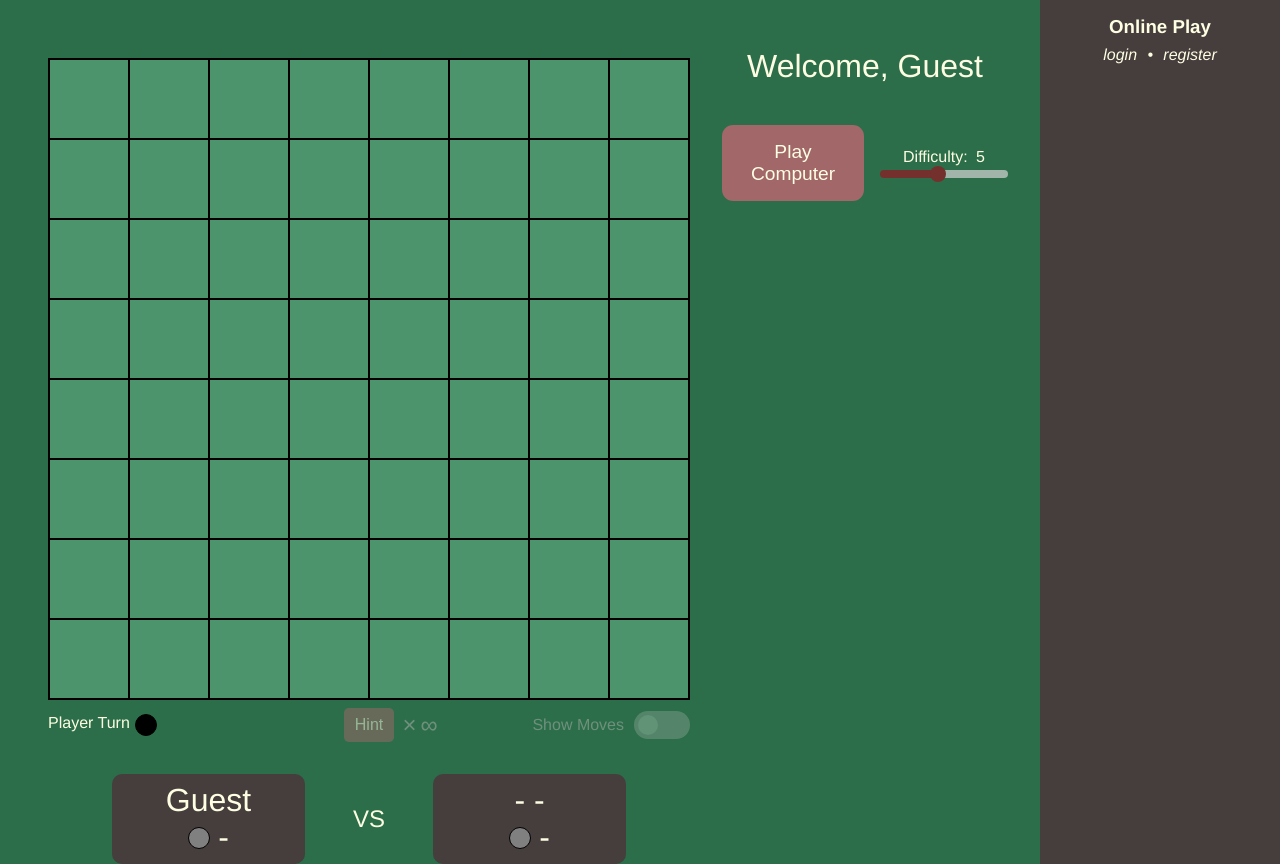
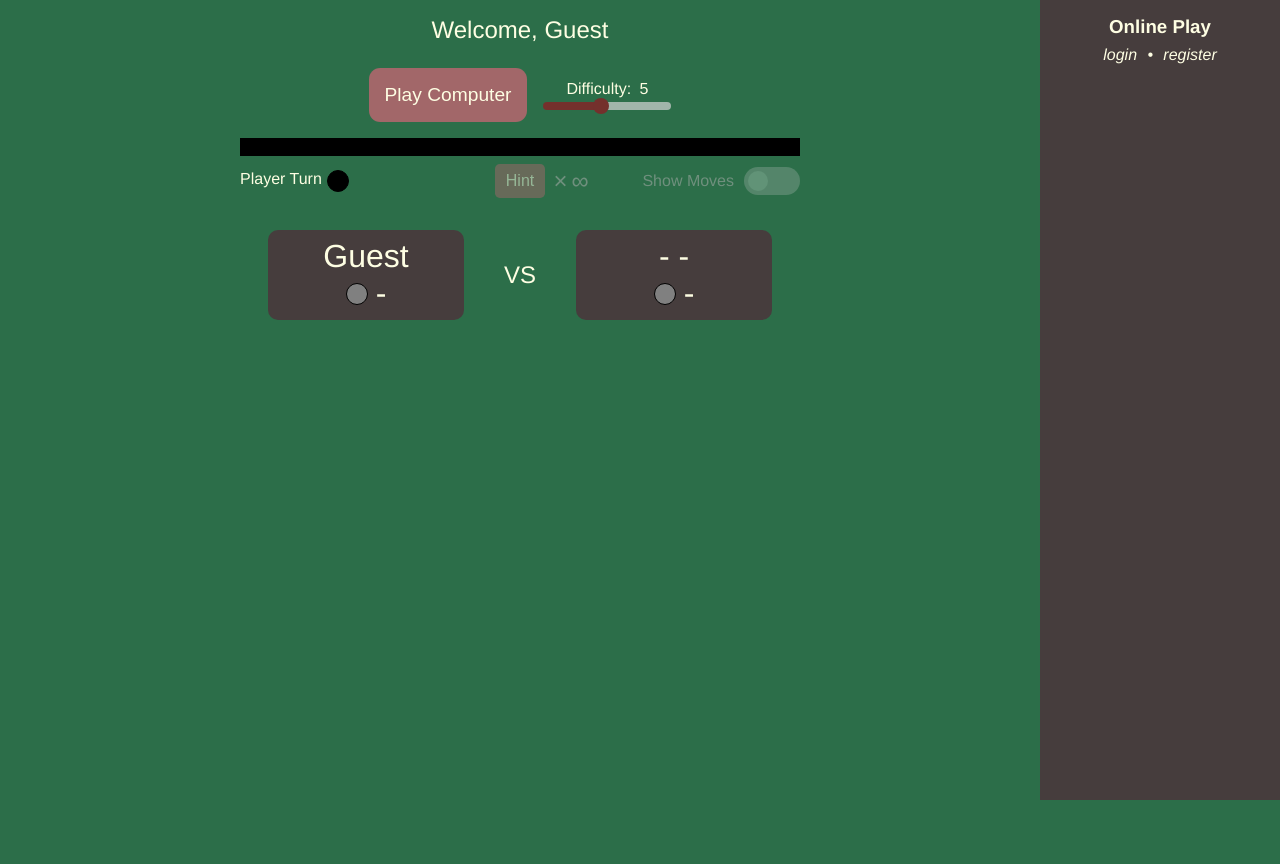
Before and after one commit to cspoppe/Othello, a Flask app: page / in a window 1280 px wide. After the commit the page ends 800 px from the top, so only its background shows below. Run offline with Flask 2, Linux system fonts and the light colour scheme; some libraries are stand-ins or nearby versions.

Commit message:
Add files via upload

```diff
--- a/static/css/queries.css
+++ b/static/css/queries.css
@@ -1 +1,41 @@
-@media (max-width: 28em) {}
+@media (max-width: 100em) {
+    .main-container {
+        display: grid;
+        /* grid-template-columns: minmax(max-content, 1fr) 1fr auto; */
+        grid-template-columns: 1fr auto;
+        grid-template-rows: repeat(3, auto) 1fr;
+        grid-template-areas:
+            "header social"
+            "play social"
+            "game social"
+            "gamelog social";
+        /* margin-left: 3rem; */
+        justify-items: center;
+        /* padding: 0 1rem; */
+    }
+
+    .header {
+        padding-top: 1em;
+    }
+
+    .game-container {
+        padding-top: 0em;
+        width: 35em;
+    }
+
+    .welcomeMsg p {
+        font-size: 1.5em;
+    }
+
+    .record {
+        font-size: 1em;
+    }
+
+    .play {
+        margin: 1em 0;
+    }
+
+    .gamelog {
+        margin-top: 3em;
+    }
+}
--- a/static/css/styles.css
+++ b/static/css/styles.css
@@ -25,7 +25,9 @@ ul {
 
 li {
     margin-bottom: 0.3rem;
-    display: flex;
+    /* display: flex; */
+    display: grid;
+    grid-template-columns: 1fr max-content;
     justify-content: space-between;
     align-items: center;
 }
@@ -83,14 +85,16 @@ form {
 
 .main-container {
     display: grid;
-    grid-template-columns: minmax(max-content, 1fr) 1fr auto;
+    /* grid-template-columns: minmax(max-content, 1fr) 1fr auto; */
+    grid-template-columns: 1fr 1fr auto;
     grid-template-rows: repeat(2, auto) 1fr;
     column-gap: 2rem;
     grid-template-areas:
         "game header social"
         "game play social"
         "game gamelog social";
-    margin-left: 3rem;
+    margin-left: 2rem;
+    justify-items: center;
     /* padding: 0 1rem; */
 }
 
@@ -120,6 +124,7 @@ h3.invitations-header {
     /* min-width: 642px; */
     /* width: min-content; */
     grid-area: game;
+    width: 40rem;
     /* display: grid; */
     /* grid-template-rows: repeat(3, max-content); */
     padding-top: var(--top-padding);
@@ -128,14 +133,17 @@ h3.invitations-header {
 
 .game {
     display: grid;
-    /* max-width: 522px; */
-    grid-template-columns: auto;
+    grid-template-columns: 1fr;
     grid-template-rows: auto;
     justify-content: center;
-    /* margin: 0 auto; */
-    margin-top: 10px;
     grid-template-rows: repeat(3, max-content);
 }
+
+/* .game {
+    margin: 0 auto;
+    min-width: 30rem;
+    max-width: 40rem;
+} */
 
 
 .gameControl {
@@ -144,6 +152,7 @@ h3.invitations-header {
     display: grid;
     /* justify-content: space-between; */
     grid-template-columns: repeat(3, 1fr);
+    width: 100%;
     justify-items: center;
     align-items: center;
     font-weight: 400;
@@ -151,7 +160,7 @@ h3.invitations-header {
 
 .playersSection {
     display: grid;
-    grid-template-columns: 30% 20% 30%;
+    grid-template-columns: 35% 20% 35%;
     margin-top: 2rem;
     justify-content: center;
 }
@@ -161,10 +170,10 @@ h3.invitations-header {
     background-color: rgb(70, 61, 61);
     /* background-color: #08090A; */
     display: grid;
-    justify-content: center;
+    /* justify-content: center; */
     font-size: 2rem;
     border-radius: 10px;
-    padding: 0.5rem 0;
+    padding: 0.5rem;
 }
 
 .scoreDiv {
@@ -175,8 +184,10 @@ h3.invitations-header {
 
 .opponentName,
 .playerName {
-    display: flex;
-    justify-content: center;
+    display: inline-block;
+    text-align: center;
+    overflow: hidden;
+    text-overflow: ellipsis;
 }
 
 .Vs {
@@ -187,22 +198,42 @@ h3.invitations-header {
     font-size: 1.5rem;
 }
 
-.gameBoard {
+.gameBoard-container {
+    max-width: 50rem;
+    aspect-ratio: 1 / 1;
     grid-row: 1;
     grid-column: 1;
 }
 
+/* .gameBoard {
+    grid-row: 1;
+    grid-column: 1;
+} */
+
+.gameBoard {
+    width: 100%;
+    height: 100%;
+}
+
+.gameBoard tr {
+    width: 100%;
+}
+
 .square {
-    width: 80px;
-    height: 80px;
+    /* width: 80px;
+    height: 80px; */
+    width: 12.5%;
+    height: 12.5%;
     background-color: #4C956C;
     border: solid 2px black;
     box-sizing: border-box;
 }
 
 .gamePiece {
-    height: 65px;
-    width: 65px;
+    /* height: 65px;
+    width: 65px; */
+    width: 81%;
+    height: 81%;
     border-radius: 50%;
     border: solid 1px black;
     margin: auto auto;
@@ -797,6 +828,11 @@ body.disableCursor {
     height: 11rem;
 }
 
+li span {
+    overflow: hidden;
+    text-overflow: ellipsis;
+}
+
 /* .sendInvitation * {
     margin-left: 5%;
 } */
```
